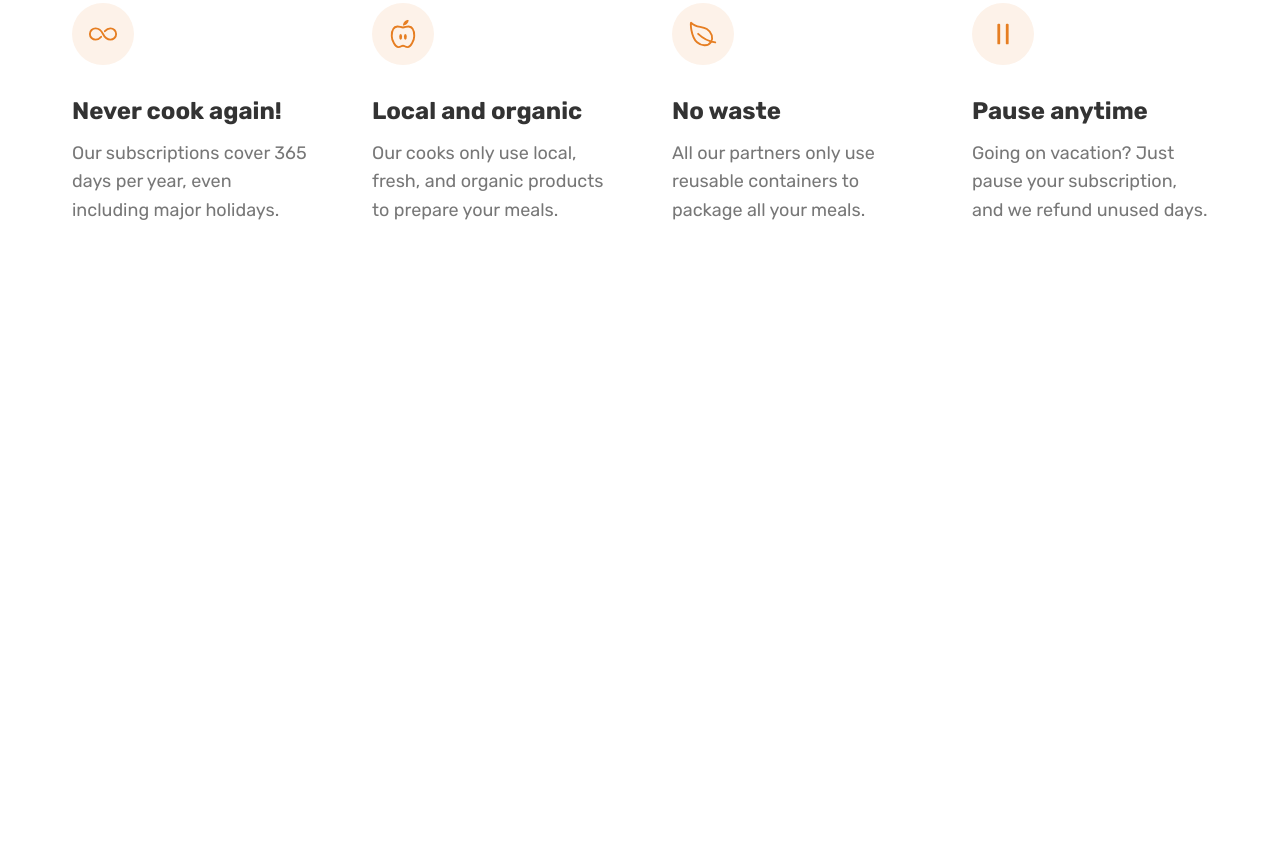
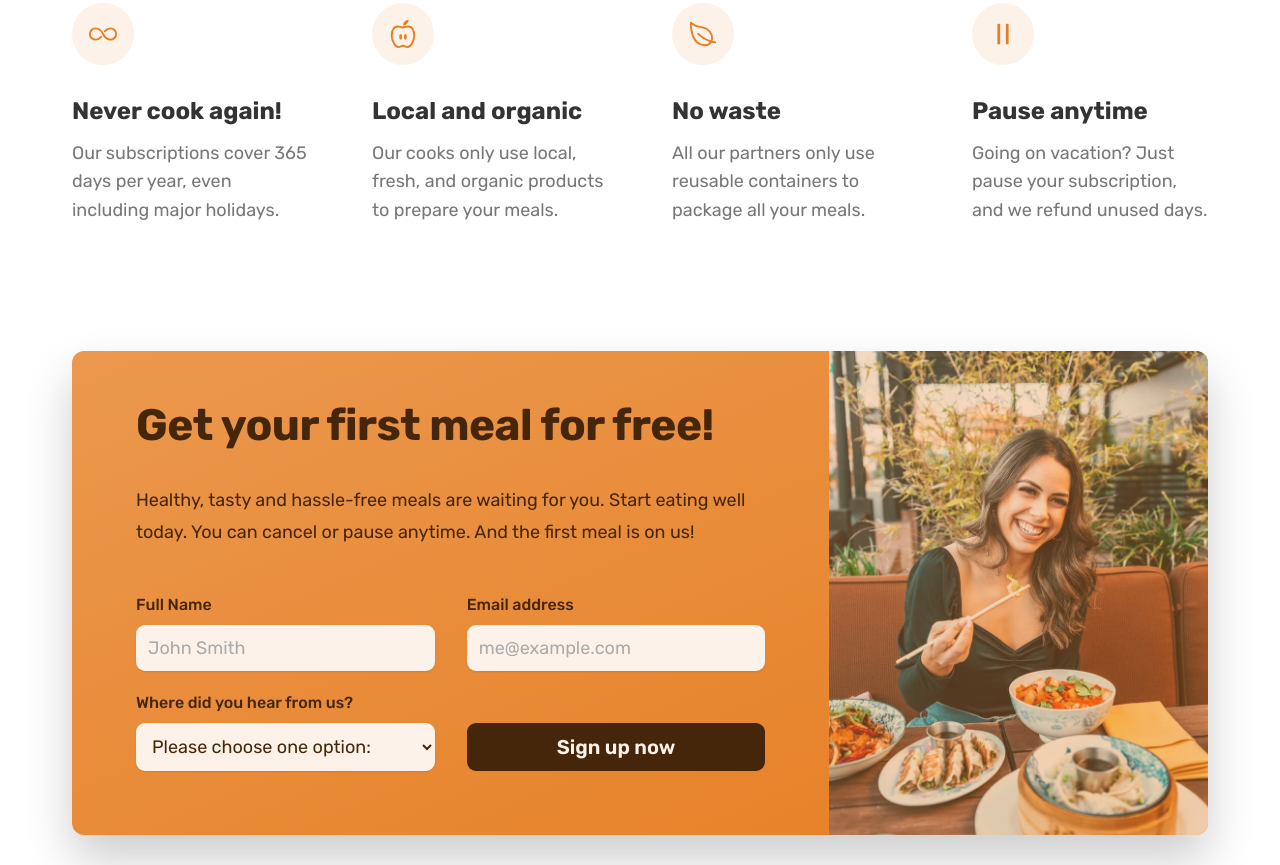
Before and after one commit to Mex4/Omnifood-study-project, a plain HTML site: page index.html in a window 1280 px wide. Shown: the part 5622-6487 px from the top of the page. Before the commit the page ends 5943 px from the top, so only its background shows below. Drawn offline with nearby package versions, Linux system fonts and the light colour scheme.

Commit message:
feat:finish cta section

```diff
--- a/css/general.css
+++ b/css/general.css
@@ -27,7 +27,9 @@ paragraph default: 1.6
 - Tints:
 #fdf2e9
 #fae5d3
-- Shades: #cf711f
+- Shades:
+#cf711f
+#45260a
 - Accents:
 - Greys:
 #555555
@@ -106,6 +108,7 @@ body {
   letter-spacing: 0.75px;
 }
 
+.button,
 .button:link,
 .button:visited {
   display: inline-block;
@@ -113,9 +116,12 @@ body {
 
   font-size: 2rem;
   font-weight: 600;
+  font-family: inherit;
   text-decoration: none;
 
+  border: none;
   border-radius: 9px;
+  cursor: pointer;
 
   transition: all 0.3s;
 }
@@ -145,6 +151,21 @@ body {
   box-shadow: inset 0 0 0 3px #ffffff;
 }
 
+.button--form {
+  align-self: end;
+  padding: 1.2rem;
+
+  color: #fdf2e9;
+
+  background-color: #45260a;
+}
+
+.button--form:hover {
+  color: #555555;
+
+  background-color: #ffffff;
+}
+
 .link:link,
 .link:visited {
   display: inline-block;
@@ -162,6 +183,13 @@ body {
 .link:active {
   color: #cf711f;
   border-bottom: 1px solid transparent;
+}
+
+*:focus {
+  outline: none;
+  /* outline: 4px dotted #fdf2e9;
+  outline-offset: 8px; */
+  box-shadow: 0 0 0 0.8rem rgba(230, 125, 34, 0.5);
 }
 
 .margin-right-small {
--- a/css/style.css
+++ b/css/style.css
@@ -423,7 +423,7 @@
   padding: 4.6rem;
 
   border: 2px solid #fdf2e9;
-  border-radius: 11px;
+  border-radius: 12px;
 }
 
 .pricing-plan--starter {
@@ -522,3 +522,90 @@
   line-height: 1.6;
   color: #777777;
 }
+
+/* ******************* */
+/* CTA SECTION  */
+/* ******************* */
+
+.section-cta {
+  padding: 3rem;
+}
+
+.cta {
+  display: grid;
+  grid-template-columns: 2fr 1fr;
+  overflow: hidden;
+
+  background-image: linear-gradient(to right bottom, #eb984e, #e67e22);
+  border-radius: 12px;
+  box-shadow: 0 2.4rem 4.8rem rgba(0, 0, 0, 0.2);
+}
+
+.cta-text-box {
+  padding: 4.8rem 6.4rem 6.4rem 6.4rem;
+
+  color: #45260a;
+}
+
+.cta .heading-secondary {
+  margin-bottom: 3.2rem;
+
+  color: inherit;
+}
+
+.cta-text {
+  margin-bottom: 4.8rem;
+
+  font-size: 1.8rem;
+  line-height: 1.8;
+}
+
+.cta-image-box {
+  background-image: linear-gradient(
+      to right bottom,
+      rgba(235, 151, 78, 0.35),
+      rgba(230, 125, 34, 0.35)
+    ),
+    url("../img/eating.jpg");
+  background-size: cover;
+  background-size: center;
+}
+
+.cta-form {
+  display: grid;
+  grid-template-columns: 1fr 1fr;
+  column-gap: 3.2rem;
+  row-gap: 2.4rem;
+}
+
+.cta-form label {
+  display: block;
+  margin-bottom: 1.2rem;
+
+  font-size: 1.6rem;
+  font-weight: 500;
+}
+
+.cta-form input,
+.cta-form select {
+  width: 100%;
+  padding: 1.2rem;
+
+  font-size: 1.8rem;
+  font-family: inherit;
+  color: inherit;
+
+  border: none;
+  background-color: #fdf2e9;
+  border-radius: 9px;
+  box-shadow: 0 1px 2px rgba(0, 0, 0, 0.1);
+}
+
+.cta-form input::placeholder {
+  color: #aaaaaa;
+}
+
+.cta *:focus {
+  outline: none;
+  box-shadow: 0 0 0 0.8rem rgba(253, 242, 233, 0.5);
+}
--- a/index.html
+++ b/index.html
@@ -566,6 +566,60 @@
           </div>
         </div>
       </section>
+
+      <section class="section-cta">
+        <div class="container">
+          <div class="cta">
+            <div class="cta-text-box">
+              <h2 class="cta-title heading-secondary">
+                Get your first meal for free!
+              </h2>
+              <p class="cta-text">
+                Healthy, tasty and hassle-free meals are waiting for you. Start
+                eating well today. You can cancel or pause anytime. And the
+                first meal is on us!
+              </p>
+              <form class="cta-form" action="#">
+                <div>
+                  <label for="full-name">Full Name</label>
+                  <input
+                    id="full-name"
+                    type="text"
+                    placeholder="John Smith"
+                    required
+                  />
+                </div>
+                <div>
+                  <label for="email">Email address</label>
+                  <input
+                    id="email"
+                    type="email"
+                    placeholder="me@example.com"
+                    required
+                  />
+                </div>
+                <div>
+                  <label for="select-where">Where did you hear from us?</label>
+                  <select id="select-where" required>
+                    <option value="">Please choose one option:</option>
+                    <option value="friends">Friends and family</option>
+                    <option value="youtube">Youtube</option>
+                    <option value="youtube">Podcast</option>
+                    <option value="youtube">Facebook ad</option>
+                    <option value="youtube">Other</option>
+                  </select>
+                </div>
+                <button class="button button--form">Sign up now</button>
+              </form>
+            </div>
+            <div
+              class="cta-image-box"
+              role="img"
+              aria-label="Woman eating food"
+            ></div>
+          </div>
+        </div>
+      </section>
     </main>
 
     <script
```
